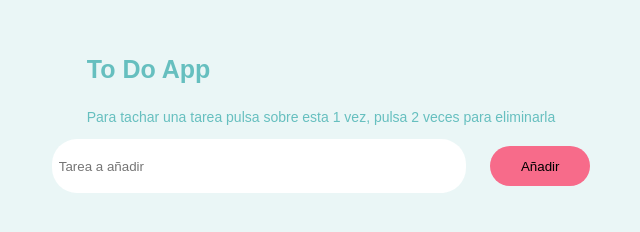
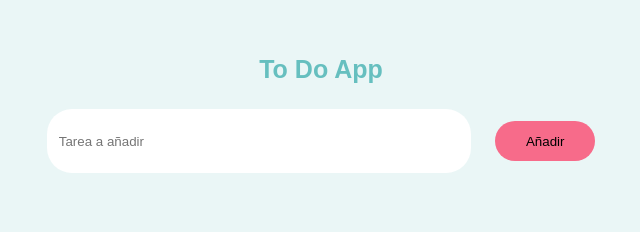
Before and after one commit to Erafales/HTML-CSS-Javascript, a plain HTML site: page To_Do_App/index.html in a window 1280 px wide. Shown: the whole page, without its empty margins (319-959 px from the left). Drawn offline with Linux system fonts and the light colour scheme.

Commit message:
Pequeños cambios

```diff
--- a/To_Do_App/index.html
+++ b/To_Do_App/index.html
@@ -12,7 +12,6 @@
         <section id="addJob">
             <div>
                 <h3 id="mainTitle">To Do App</h3>
-                <p id="textoInformativo">Para tachar una tarea pulsa sobre esta 1 vez, pulsa 2 veces para eliminarla</p>
             </div>
             <div>
                 <form onsubmit="event.preventDefault()">
--- a/To_Do_App/main.css
+++ b/To_Do_App/main.css
@@ -9,10 +9,6 @@ body{
     flex-direction: column;
     padding-top: 30px;
     width: 100%;
-}
-#textoInformativo{
-    font-size: 14px;
-    color: #66bfbf;
 }
 #listaTareas{
     display: flex;
@@ -40,7 +36,8 @@ body{
     height: 40px;
     border-radius: 25px;
     margin-right: 20px;
-    padding: 5px;
+    padding: 10px;
+    outline: none;
 }
 #btnAñadir{
     background-color: #f76b8a;
@@ -48,4 +45,5 @@ body{
     width: 100px;
     height: 40px;
     border-radius: 25px;
+    cursor: pointer;
 }
```
